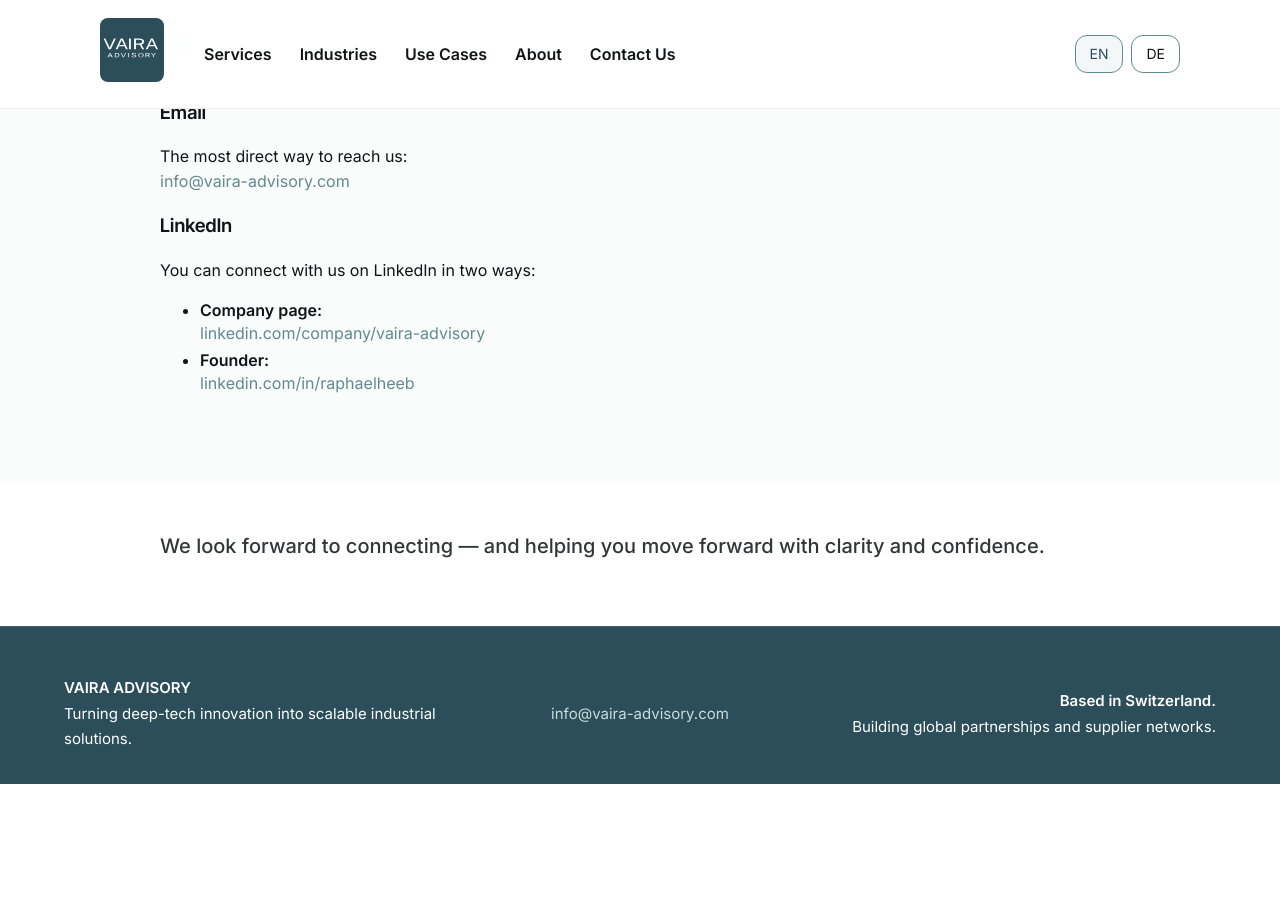
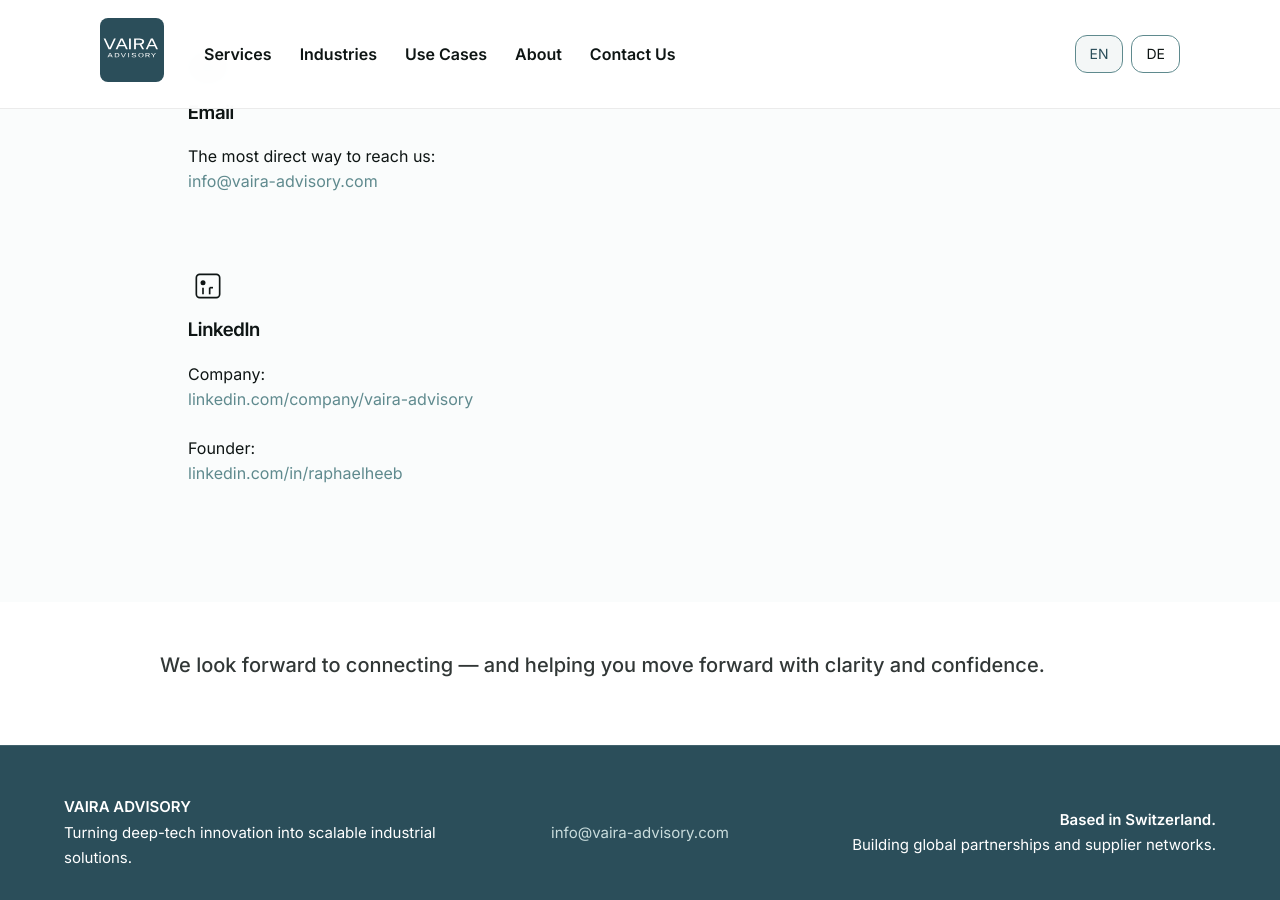
Before and after one commit to raphaelheeb/vaira-advisory, a Jekyll site: the page built from contact/index.html, in a window 1280 px wide and 900 px high, scrolled down 900 px. Built offline with Jekyll 4.4.1, drawn with Linux system fonts in a browser that asks for light colours; before the commit the page ends 1684 px from its top, so only the background shows below that.

Commit message:
Update index.html

```diff
--- a/contact/index.html
+++ b/contact/index.html
@@ -80,46 +80,65 @@
   <div class="content-wrapper wrapper--narrow">
     <h2>Contact Methods</h2>
 
-    <div class="text-block">
+    <div class="contact-card-grid">
 
-      <!-- MICRO ILLUSTRATION -->
-      <div class="micro-illustration" style="margin-bottom: 20px; opacity: 0.75;">
-        <svg width="48" height="48" viewBox="0 0 48 48" fill="none"
+      <!-- EMAIL CARD -->
+      <div class="card contact-card">
+        <div class="card-header">
+          <div class="card-icon">
+            <!-- Email Icon -->
+            <svg width="40" height="40" viewBox="0 0 48 48" fill="none"
                  xmlns="http://www.w3.org/2000/svg">
-          <circle cx="16" cy="24" r="6" stroke="currentColor" stroke-width="1.5"/>
-          <circle cx="32" cy="24" r="6" stroke="currentColor" stroke-width="1.5"/>
-          <line x1="22" y1="24" x2="26" y2="24"
-                stroke="currentColor" stroke-width="1.5"/>
+              <rect x="8" y="14" width="32" height="20" rx="3"
+                    stroke="currentColor" stroke-width="2"/>
+              <polyline points="8,16 24,28 40,16"
+                        stroke="currentColor" stroke-width="2" fill="none"/>
             </svg>
           </div>
-
           <h3>Email</h3>
+        </div>
         <p>
           The most direct way to reach us:<br>
           <a href="mailto:info@vaira-advisory.com">info@vaira-advisory.com</a>
         </p>
+      </div>
 
+      <!-- LINKEDIN CARD -->
+      <div class="card contact-card">
+        <div class="card-header">
+          <div class="card-icon">
+            <!-- LinkedIn Icon -->
+            <svg width="40" height="40" viewBox="0 0 48 48" fill="none"
+                 xmlns="http://www.w3.org/2000/svg">
+              <rect x="10" y="10" width="28" height="28" rx="4"
+                    stroke="currentColor" stroke-width="2"/>
+              <circle cx="18" cy="20" r="3" fill="currentColor"/>
+              <line x1="18" y1="26" x2="18" y2="34"
+                    stroke="currentColor" stroke-width="2"/>
+              <line x1="26" y1="26" x2="26" y2="34"
+                    stroke="currentColor" stroke-width="2"/>
+              <line x1="26" y1="26" x2="30" y2="26"
+                    stroke="currentColor" stroke-width="2"/>
+            </svg>
+          </div>
           <h3>LinkedIn</h3>
-      <p>You can connect with us on LinkedIn in two ways:</p>
-
-      <ul>
-        <li>
-          <strong>Company page:</strong><br>
+        </div>
+        <p>
+          Company:<br>
           <a href="https://www.linkedin.com/company/vaira-advisory" target="_blank">
             linkedin.com/company/vaira-advisory
-          </a>
-        </li>
-        <li>
-          <strong>Founder:</strong><br>
+          </a><br><br>
+          Founder:<br>
           <a href="https://www.linkedin.com/in/raphaelheeb" target="_blank">
             linkedin.com/in/raphaelheeb
           </a>
-        </li>
-      </ul>
+        </p>
+      </div>
 
     </div>
   </div>
 </section>
+
 
 <section class="section section--tight">
   <div class="content-wrapper wrapper--narrow">
```
Lines whose indentation alone changed are shown as unchanged.
